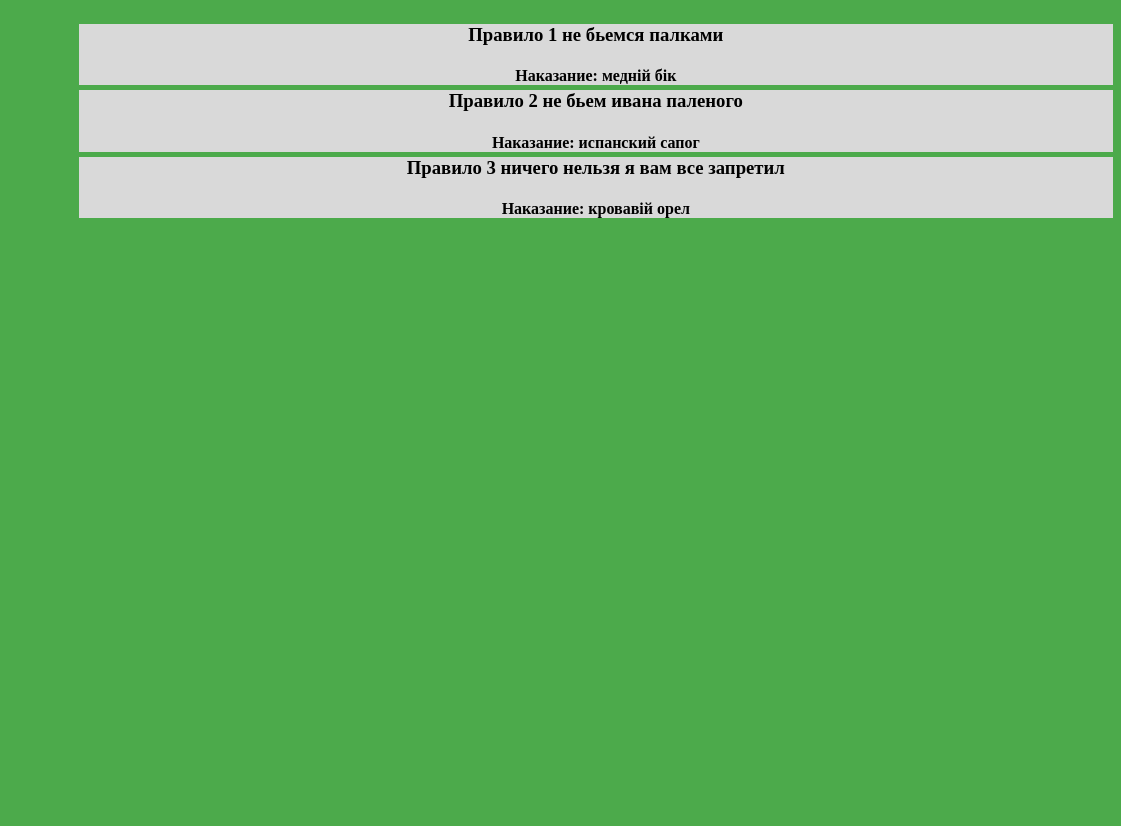
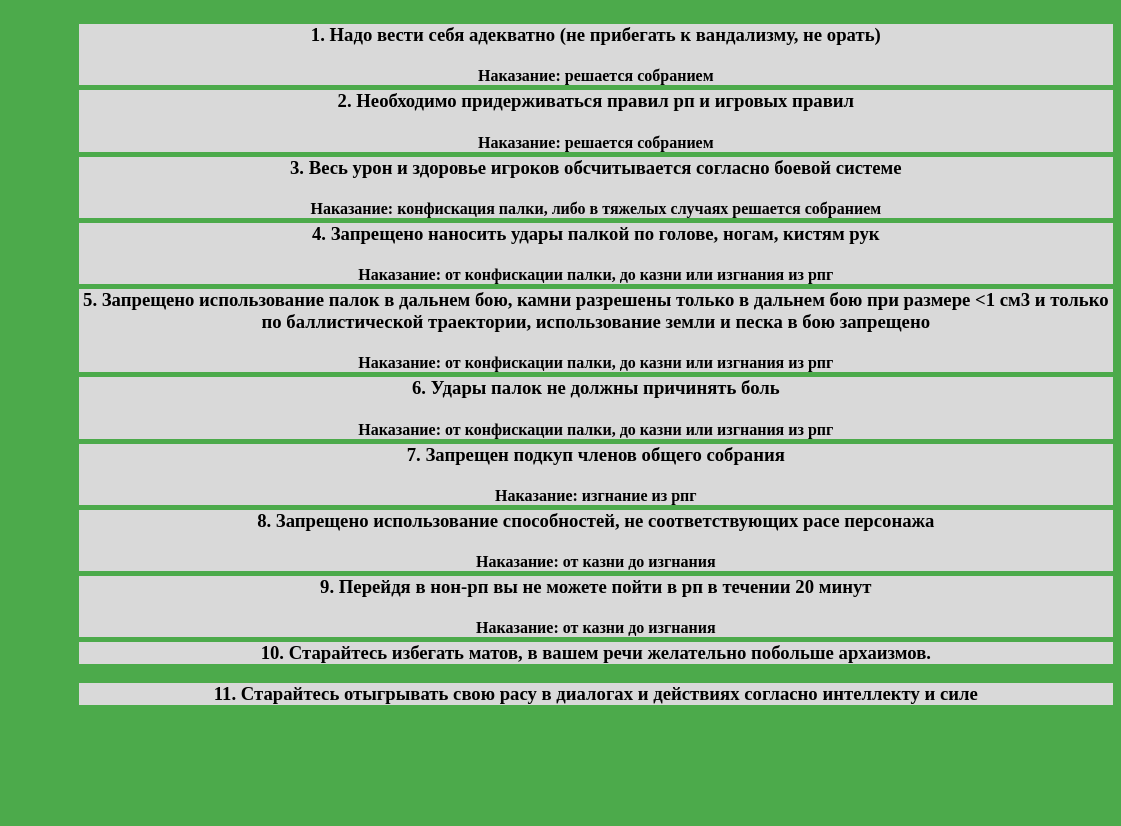
Before and after one commit to UAdustry/S0kolRPG, a plain HTML site: page pages/rules.html in a window 1280 px wide. Shown: the full height of the page, 159-1280 px from the left. Drawn offline with Linux system fonts and the light colour scheme.

Commit message:
Rules added

```diff
--- a/pages/rules.html
+++ b/pages/rules.html
@@ -26,16 +26,47 @@
 						<h4>Наказание: медній бік</h4>
 					</li> -->
 					<li>
-						<h3>Правило 1 не бьемся палками</h3>
-						<h4>Наказание: медній бік</h4>
+						<h3>1. Надо вести себя адекватно (не прибегать к вандализму, не орать)</h3>
+						<h4>Наказание: решается собранием</h4>
 					</li>
 					<li>
-						<h3>Правило 2 не бьем ивана паленого</h3>
-						<h4>Наказание: испанский сапог</h4>
+						<h3>2. Необходимо придерживаться правил рп и игровых правил </h3>
+						<h4>Наказание: решается собранием</h4>
 					</li>
 					<li>
-						<h3>Правило 3 ничего нельзя я вам все запретил</h3>
-						<h4>Наказание: кровавій орел</h4>
+						<h3>3. Весь урон и здоровье игроков обсчитывается согласно боевой системе </h3>
+						<h4>Наказание: конфискация палки, либо в тяжелых случаях решается собранием</h4>
+					</li>
+					<li>
+						<h3>4. Запрещено наносить удары палкой по голове, ногам, кистям рук</h3>
+						<h4>Наказание: от конфискации палки, до казни или изгнания из рпг</h4>
+					</li>
+					<li>
+						<h3>5. Запрещено использование палок в дальнем бою, камни разрешены только в дальнем бою при размере <1 см3 и только по баллистической траектории, использование земли и песка в бою запрещено</h3>
+						<h4>Наказание: от конфискации палки, до казни или изгнания из рпг</h4>
+					</li>
+					<li>
+						<h3>6. Удары палок не должны причинять боль</h3>
+						<h4>Наказание: от конфискации палки, до казни или изгнания из рпг</h4>
+					</li>
+					<li>
+						<h3>7. Запрещен подкуп членов общего собрания </h3>
+						<h4>Наказание: изгнание из рпг</h4>
+					</li>
+					<li>
+						<h3>8. Запрещено использование способностей, не соответствующих расе персонажа</h3>
+						<h4>Наказание: от казни до изгнания</h4>
+					</li>
+					<li>
+						<h3>9. Перейдя в нон-рп вы не можете пойти в рп в течении 20 минут</h3>
+						<h4>Наказание: от казни до изгнания</h4>
+					</li>
+					<li>
+						<h3>10. Старайтесь избегать матов, в вашем речи желательно побольше архаизмов.</h3>
+					</li>
+					<li>
+						<h3>11. Старайтесь отыгрывать свою расу в диалогах и действиях согласно интеллекту и силе
+						</h3>
 					</li>
 				</ul>
 			</div>
```
Also changed, not shown: pages/changelog.html (+6 -0 lines).
